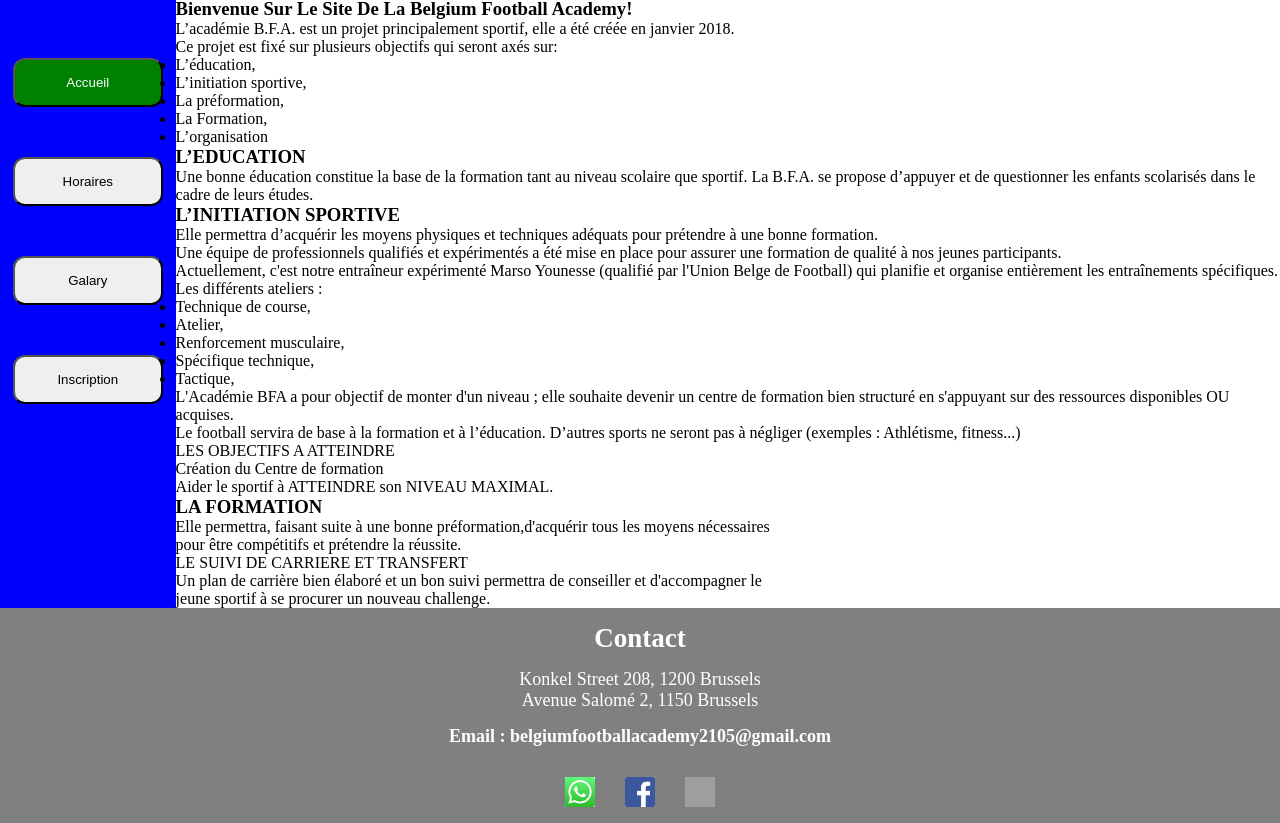
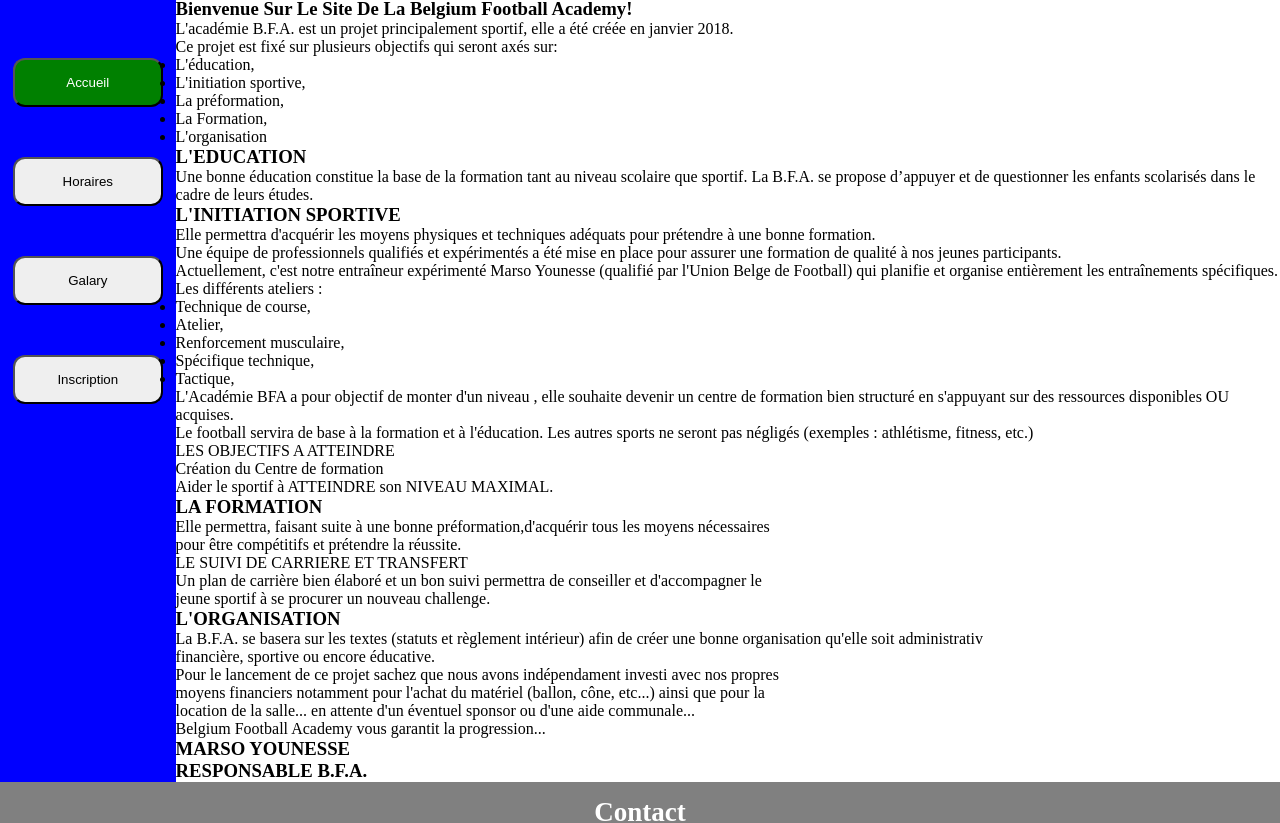
Before and after one commit to bibhasingh/BFA_React, a React (Create React App) app: page / in a window 1280 px wide. Shown: the part 352-1175 px from the top of the page. Built offline with nearby package versions, Linux system fonts and the light colour scheme; grey boxes are pictures that could not be loaded.

Commit message:
adding content

```diff
--- a/src/Home.js
+++ b/src/Home.js
@@ -1,13 +1,13 @@
 function Home({ lang }) {
   const head = {
-    Fr: "Bienvenue Sur Le Site De La Belgium Football Academy!",
+    Fr: "Bienvenue Sur Le Site De La Belgium Football Academy!",
     Nl: "Welkom Op De Website Van De Belgische Voetbalacademie!",
     En: "Welcome To The Belgium Football Academy Website!",
   };
 
   const p1 = {
-    Fr: "L’académie B.F.A. est un projet principalement sportif, elle a été créée en janvier 2018.",
-    Nl: "L’académie B.F.A. Het is een sportief hoofdproject dat in januari 2018 is gecreëerd.",
+    Fr: "L'académie B.F.A. est un projet principalement sportif, elle a été créée en janvier 2018.",
+    Nl: "L'académie B.F.A. Het is een sportief hoofdproject dat in januari 2018 is gecreëerd.",
     En: "The BFA academy is a mainly sports project, it was created in January 2018.",
   };
   const p2 = {
@@ -17,7 +17,7 @@
   };
 
   const head2 = {
-    Fr: "L’EDUCATION",
+    Fr: "L'EDUCATION",
     Nl: "HET ONDERWIJS",
     En: "EDUCATION",
   };
@@ -27,12 +27,12 @@
     En: "A good education is the basis of training both at the academic and sports level. The B.F.A. aims to support and question school children as part of their studies.",
   };
   const head3 = {
-    Fr: "L’INITIATION SPORTIVE",
+    Fr: "L'INITIATION SPORTIVE",
     Nl: "SPORTIEVE INLEIDING",
     En: "PRE-TRAINING",
   };
   const p4 = {
-    Fr: "Elle permettra d’acquérir les moyens physiques et techniques adéquats pour prétendre à une bonne formation.",
+    Fr: "Elle permettra d'acquérir les moyens physiques et techniques adéquats pour prétendre à une bonne formation.",
     Nl: "Het stelt u in staat de juiste fysieke en technische middelen te verwerven om in aanmerking te komen voor een goede opleiding.",
     En: "It will enable you to acquire the appropriate physical and technical means to qualify for good training.",
   };
@@ -58,26 +58,21 @@
 
   };
   const p8 = {
-    Fr: "L'Académie BFA a pour objectif de monter d'un niveau ; elle souhaite devenir un centre de formation bien structuré en s'appuyant sur des ressources disponibles OU acquises.",
-    // "Le football servira de base à la formation et à l'éducation. Les autres sports ne seront pas négligés (exemples : athlétisme, fitness, etc.)",
-    Nl: "De BFA Academy wil een niveau hogerop komen; ze wil een goed gestructureerd opleidingscentrum worden, gebaseerd op beschikbare OF verworven middelen.",
-    // "Voetbal zal dienen als basis voor training en opleiding. Andere sporten zullen niet worden verwaarloosd (voorbeelden: Atletiek, fitness, etc.)",
-    En: "The BFA Academy aims to move up a level; she wants to become a well-structured training center based on available OR acquired resources.",
-    // "Football will serve as a basis for training and education. Other sports will not be neglected (examples: Athletics, fitness, etc.)",
+    Fr: ["L'Académie BFA a pour objectif de monter d'un niveau , elle souhaite devenir un centre de formation bien structuré en s'appuyant sur des ressources disponibles OU acquises.",
+
+     "Le football servira de base à la formation et à l'éducation. Les autres sports ne seront pas négligés (exemples : athlétisme, fitness, etc.)"],
+    Nl: ["De BFA Academy wil een niveau hogerop komen , ze wil een goed gestructureerd opleidingscentrum worden, gebaseerd op beschikbare OF verworven middelen.",
+    "Voetbal zal dienen als basis voor training en opleiding. Andere sporten zullen niet worden verwaarloosd (voorbeelden: Atletiek, fitness, etc.)"],
+    En: ["The BFA Academy aims to move up a level , she wants to become a well-structured training center based on available OR acquired resources.",
+    "Football will serve as a basis for training and education. Other sports will not be neglected (examples: Athletics, fitness, etc.)"]
   };
   const ul2 = {
-    Fr:["L’éducation,","L’initiation sportive,", "La préformation,","La Formation,","L’organisation"
+    Fr:["L'éducation,","L'initiation sportive,", "La préformation,","La Formation,","L'organisation"
     ],
     Nl: ["Opleiding,","Sportinitiatie,", "Vooropleiding,","Training,","Organisatie"
     ],
     En: ["Education,"," Sports initiation,", "Pre-training,","Training,","Organization"
     ]
-  };
-
-  const p9 = {
-    Fr:"Le football servira de base à la formation et à l’éducation. D’autres sports ne seront pas à négliger (exemples : Athlétisme, fitness...)",
-    Nl: "Voetbal zal als basis dienen voor training en opleiding. Andere sporten zullen niet worden verwaarloosd (bijvoorbeeld: atletiek, fitness, etc.)",
-    En:"Football will serve as a basis for training and education. Other sports will not be neglected (examples: Athletics, fitness, etc.)"
   };
   const p10 = {
 Fr: ["LES OBJECTIFS A ATTEINDRE ","Création du Centre de formation","Aider le sportif à ATTEINDRE son NIVEAU MAXIMAL."],
@@ -94,7 +89,41 @@
  Nl: ["Het zal het mogelijk maken om, na een goede vooropleiding, alle noodzakelijke middelen te verwerven","om competitief te zijn en succes te claimen.","LOOPBAANBEWAKING EN OVERDRACHT","Een goed ontwikkeld loopbaanplan en goede monitoring maken het mogelijk om de","jeune sportif à se procurer un nouveau challenge."],
  En: ["It will allow, following good pre-training","to acquire all the necessary means","to be competitive and claim success.","LE SUIVI DE CARRIERE ET TRANSFERT","A well-developed career plan and good monitoring will make it possible to advise and support the","jeune sportif à se procurer un nouveau challenge."]
   };
+  const head5 = {
+    Fr: "L'ORGANISATION",
+    Nl: "DE ORGANISATIE",
+    En: "THE ORGANIZATION"
+  };
+  const p12 = {
+   Fr: ["La B.F.A. se basera sur les textes  (statuts et règlement intérieur) afin de créer une bonne organisation qu'elle soit administrativ",
+    "financière, sportive ou encore éducative.",
+    "Pour le lancement de ce projet sachez que nous avons indépendament investi avec nos propres",
+    "moyens financiers notamment pour l'achat du matériel (ballon, cône, etc...) ainsi que pour la",
+    "location de la salle... en attente d'un éventuel sponsor ou d'une aide communale...",
+    "Belgium Football Academy vous garantit la progression..."
+   ],
+   Nl: ["De B.F.A. zal gebaseerd zijn op de teksten (statuten en huishoudelijk reglement) om een goede organisatie te creëren, zowel administratief als administratief",
+    "financieel, sportief of zelfs educatief.",
+    "Voor de lancering van dit project kunt u er rekening mee houden dat we onafhankelijk met onze eigen middelen hebben geïnvesteerd",
+    "financiële middelen, met name voor de aanschaf van uitrusting (bal, kegel, etc.) en voor de",
+    "verhuur van de kamer... wachten op een mogelijke sponsor of gemeentelijke hulp...",
+    "Belgium Football Academy garandeert je vooruitgang..."
+   ],
 
+   En: ["The B.F.A. will be based on the texts (statutes and internal regulations) in order to create a good organization, whether administrative",
+    "financial, sporting or even educational.",
+    "For the launch of this project, please know that we independently invested with our own",
+    "financial means, particularly for the purchase of equipment (ball, cone, etc.) as well as for the",
+    "rental of the room... waiting for a possible sponsor or municipal aid...",
+    "Belgium Football Academy guarantees you progress..."
+   ]
+  };
+  const head6 = {
+    Fr: ["MARSO YOUNESSE","RESPONSABLE B.F.A."],
+    Nl: ["MARSO YOUNESSE","DIRECTEUR VAN DE BFA"],
+    En: ["MARSO YOUNESSE","B.F.A. MANAGER"]
+
+  };
   return (
     <div>
       <h3>{head[lang]}</h3>
@@ -123,12 +152,14 @@
         <li>{ul1[lang][3]}</li>
         <li>{ul1[lang][4]}</li>
       </ul>
-      <p>{p8[lang]}</p>
-      <p>{p9[lang]}</p>
+      <p>{p8[lang][0]}<br />{p8[lang][1]}</p>
+
       <p>{p10[lang][0]}<br />{p10[lang][1]}<br />{p10[lang][2]}</p>
       <h3>{head4[lang]}</h3>
       <p>{p11[lang][0]}<br />{p11[lang][1]}<br />{p11[lang][2]}<br />{p11[lang][3]}<br />{p11[lang][4]}</p>
-
+      <h3>{head5[lang]}</h3>
+      <p>{p12[lang][0]}<br />{p12[lang][1]}<br />{p12[lang][2]}<br />{p12[lang][3]}<br />{p12[lang][4]}<br />{p12[lang][5]}</p>
+      <h3>{head6[lang][0]}<br />{head6[lang][1]}</h3>
     </div>
   );
 }
--- a/src/Schedule.js
+++ b/src/Schedule.js
@@ -1,4 +1,54 @@
-function Schedule() {
-  return <h1>This is Horaires content</h1>;
+function Schedule({ lang }) {
+  const head = {
+   Fr: "HORAIRES",
+   Nl: "ROOSTER",
+   En: "SCHEDULE"
+  };
+  const head2 = {
+    Fr: ["Les mercredis de 16h00 à 17h45 (rue Konkel)",
+      "Les samedis de 18h45 à 20h15 (Don Bosco)",
+      "Les dimanches de 16h45 à 18h30 (Sportcity)",
+      "Entrainements individuels possibles un vendredi sur deux de 17h à 18h00 et les dimanches de 15h00 à 16h00 (sur rendez-vous)"
+  ],
+    Nl: ["Woensdag van 16.00 uur tot 17.45 uur (Konkelstraat)",
+      "Zaterdag van 18.45 uur tot 20.15 uur (Don Bosco)",
+      "Zondag van 16.45 uur tot 18.30 uur (Sportcity)",
+      "Individuele training mogelijk elke andere vrijdag vanaf 17.00 uur. tot 18.00 uur en zondag vanaf 15.00 uur tot 16.00 uur (op afspraak)"
+    ],
+    En: ["Wednesdays from 4:00 p.m. to 5:45 p.m. (rue Konkel)",
+      "Saturdays from 6:45 p.m. to 8:15 p.m. (Don Bosco)",
+      "Sundays from 4:45 p.m. to 6:30 p.m. (Sportcity)",
+      "Individual training possible every other Friday from 5 p.m. to 6 p.m. and Sundays from 3 p.m. to 4 p.m. (by appointment)"
+    ]
+   };
+   const p1 = {
+    Fr: ["Chaussures de foot en salle obligatoires",
+      "Catégorie : De 7 à 15 ans",
+    "* Formateur diplômé par l'Union Belge",
+  "* Langues parlées : Bilingues (Fr/Nl/EN)"
+
+],
+    Nl: ["Zaalvoetbalschoenen vereist",
+      "Categorie: Van 7 tot 15 jaar oud",
+      "* Trainer gekwalificeerd door de Belgische Unie",
+      "* Gesproken talen: tweetalig (Fr/Nl/EN)"
+    ],
+    En: ["Indoor soccer shoes required",
+      "Category: From 7 to 15 years old",
+      "* Trainer qualified by the Belgian Union",
+      "* Languages spoken: Bilingual (Fr/Nl/EN)"
+    ]
+   }
+
+
+
+
+
+
+  return (<div>
+<h2>{head[lang]}</h2>
+<h3>{head2[lang][0]}<br />{head2[lang][1]}<br />{head2[lang][2]}<br />{head2[lang][3]}</h3>
+<p>{p1[lang][0]}<br />{p1[lang][1]}<br />{p1[lang][2]}<br />{p1[lang][3]}</p>
+  </div>);
 }
 export default Schedule;
```
